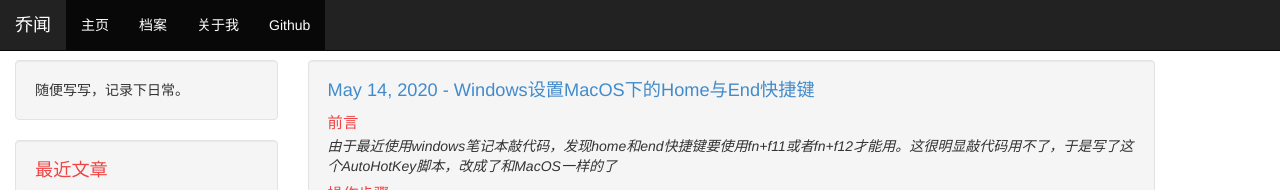
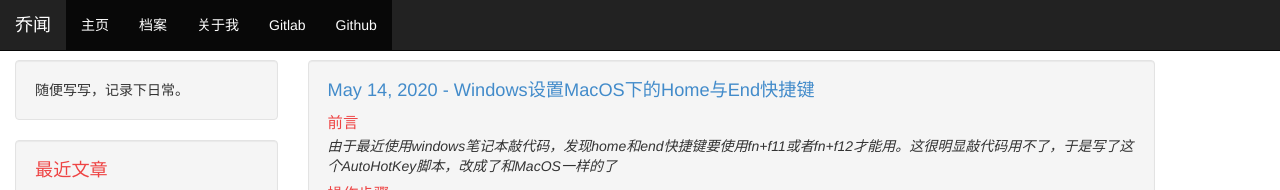
Before and after one commit to IsQiao/IsQiao.github.io, a Jekyll site: the page built from index.html, in a window 1280 px wide. Shown: the top 190 px of the page. Built offline with Jekyll 4.4.1, drawn with Linux system fonts in a browser that asks for light colours; the list of posts is cut into pages by our own code; comment, search, counter and statistics services are not loaded.

Commit message:
Updated Config

```diff
--- a/_config.yml
+++ b/_config.yml
@@ -17,13 +17,13 @@
 name: 乔闻
 description: 随便写写，记录下日常。
 url: https://isqiao.github.io
-baseurl: ''
+baseurl:
 github: isqiao
-gitlab: ''
-gaaccount: ''
+gitlab:
+gaaccount:
 comments: true
-isso: ''
-disqus: ''
+isso:
+disqus:
 permalink: "/:year/:month/:title"
 paginate: 3
 highlighter: rouge
```
